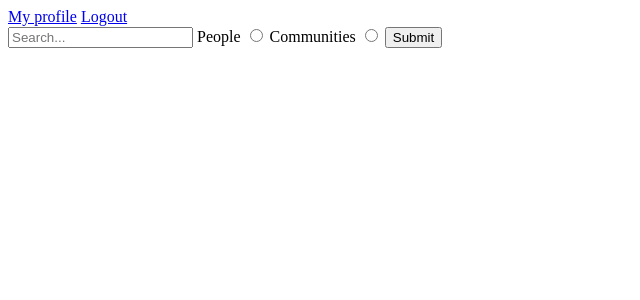
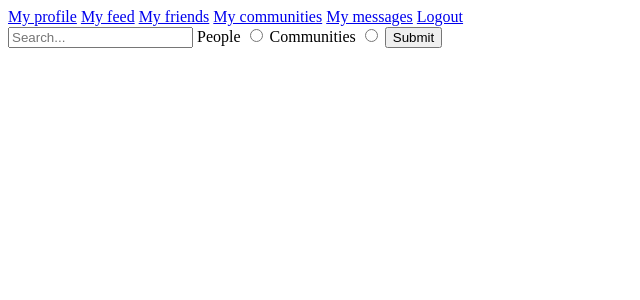
Before and after one commit to lexach91/Django-social-network-PP4, a Django app: page /search/ in a window 1280 px wide. Shown: the top 300 px of the page, without its empty margins (0-640 px from the left). Run offline with Django 3.2, Linux system fonts and the light colour scheme; the visitor is signed in with stand-in values (Sample User, id 1).

Commit message:
Add view, template, and url for my-friends

```diff
--- a/friends/urls.py
+++ b/friends/urls.py
@@ -1,5 +1,5 @@
 from django.urls import path
-from .views import SendFriendRequest, AcceptFriendRequest, DeclineFriendRequest, RemoveFriend
+from .views import SendFriendRequest, AcceptFriendRequest, DeclineFriendRequest, RemoveFriend, MyFriendsView
 
 
 urlpatterns = [
@@ -7,4 +7,5 @@ urlpatterns = [
     path('accept-friend-request/', AcceptFriendRequest.as_view(), name='accept-friend-request'),
     path('decline-friend-request/', DeclineFriendRequest.as_view(), name='decline-friend-request'),
     path('remove-friend/', RemoveFriend.as_view(), name='remove-friend'),
+    path('my-friends/', MyFriendsView.as_view(), name='my-friends'),
 ]
--- a/templates/base.html
+++ b/templates/base.html
@@ -23,6 +23,10 @@
 <body>
         {% if user.is_authenticated %}
             <a href="{% url 'my_profile' %}">My profile</a>
+            <a href="#">My feed</a>
+            <a href="{% url 'my-friends' %}">My friends</a>
+            <a href="#">My communities</a>
+            <a href="#">My messages</a>
             <a href="{% url 'account_logout' %}">Logout</a>
         {% else %}
             <a href="{% url 'account_signup' %}">SignUp</a>
```
Also changed, not shown: friends/templates/friends/my_friends.html (added, +13 -0 lines), friends/views.py (+7 -0 lines).
